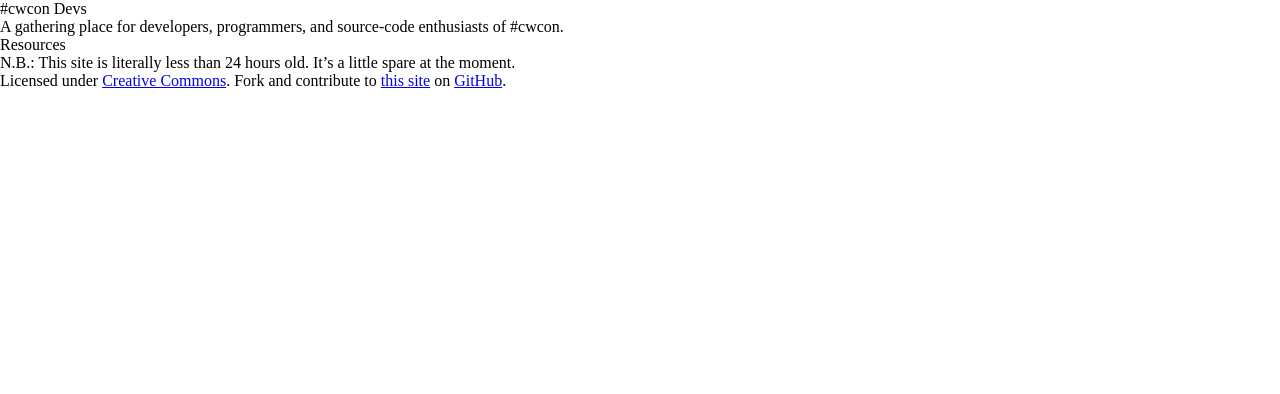
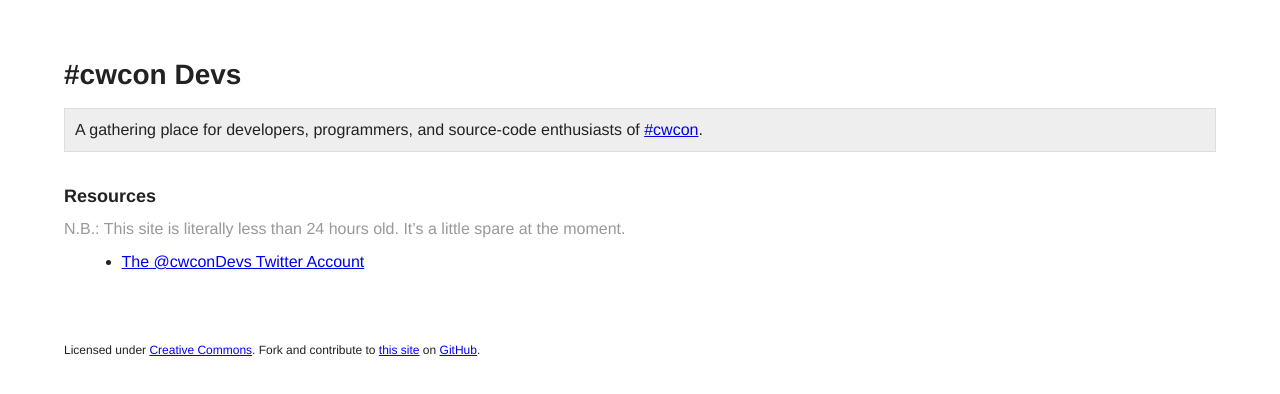
Before and after one commit to brocktopus/dev-cwcon, a plain HTML site: page index.html in a window 1280 px wide. Drawn offline with Linux system fonts and the light colour scheme.

Commit message:
A few more styles, a bit more content

```diff
--- a/index.html
+++ b/index.html
@@ -11,12 +11,15 @@
     <header id="page-header">
       <h1>#cwcon Devs</h1>
       <p class="tagline">
-        A gathering place for developers, programmers, and source-code enthusiasts of #cwcon.
+        A gathering place for developers, programmers, and source-code enthusiasts of <a href="http://twitter.com/#!/search/%23cwcon">#cwcon</a>.
       </p>
     </header>
     <div id="resources">
       <h2>Resources</h2>
-      <p>N.B.: This site is literally less than 24 hours old. It’s a little spare at the moment.</p>
+      <p class="note">N.B.: This site is literally less than 24 hours old. It’s a little spare at the moment.</p>
+      <ul>
+        <li><a href="http://twitter.com/cwconDevs">The @cwconDevs Twitter Account</a></li>
+      </ul>
     </div>
     <footer id="page-footer">
       <p>Licensed under <a rel="license" href="http://creativecommons.org/licenses/by/2.0/">Creative Commons</a>. Fork and contribute to <a href="https://github.com/karlstolley/dev-cwcon">this site</a> on <a href="https://github.com/">GitHub</a>.</p>
--- a/styles.css
+++ b/styles.css
@@ -17,3 +17,42 @@
 html { font-size: 100%; -webkit-text-size-adjust: 100%; -ms-text-size-adjust: 100%; }
 
 /* Site Styles */
+html {
+  font-family: Helvetica, Arial, sans-serif;
+  font-size: 16px;
+  line-height: 22px;
+  color: #222;
+}
+div#page {
+  margin: 5%;
+}
+header h1 {
+  font-size: 28px;
+  font-weight: bold;
+  margin-bottom: 22px;
+}
+header p.tagline {
+  background-color: #EEE;
+  padding: 10px;
+  margin-bottom: 33px;
+  border: 1px solid #DDD;
+}
+footer {
+  margin-top: 66px;
+  font-size: 12px;
+}
+
+div#resources h2 {
+  font-size: 18px;
+  font-weight: bold;
+  margin-bottom: 11px;
+}
+p.note {
+  color: #999;
+  margin-bottom: 11px;
+}
+div#resources ul li {
+  list-style-type: disc;
+  margin-left: 5%;
+  margin-bottom: 11px;
+}
```
